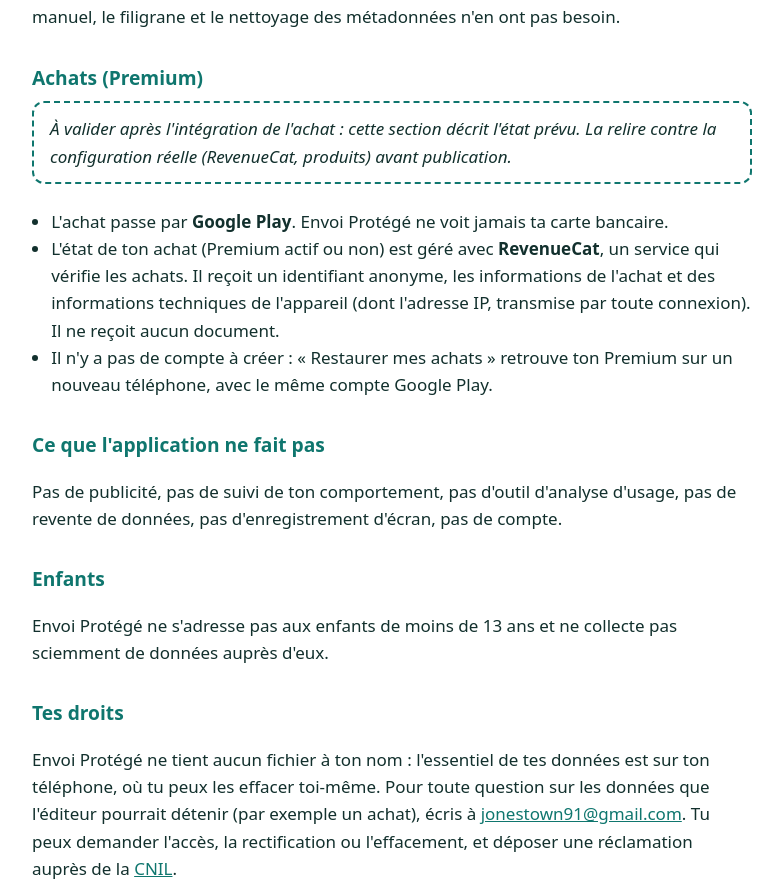
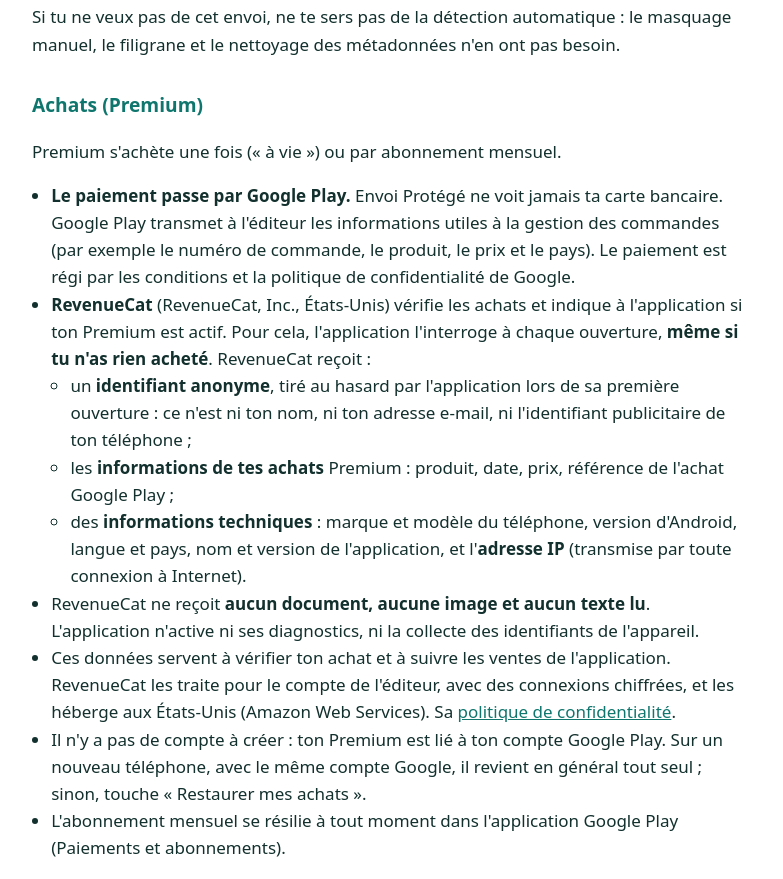
Before and after one commit to petitrouage/petitrouage.github.io, a plain HTML site: page politique-de-confidentialite.html in a window 1280 px wide. Shown: the part 1921-2800 px from the top of the page, without its empty margins (248-1031 px from the left). Drawn offline with Linux system fonts and the light colour scheme.

Commit message:
Politique : section Achats relue apres F9 (20/11/2026)

```diff
--- a/politique-de-confidentialite.html
+++ b/politique-de-confidentialite.html
@@ -15,7 +15,6 @@
   h2 { font-size: 1.2rem; margin: 2rem 0 .5rem; color: var(--accent); }
   .date { color: var(--discret); margin: 0 0 1.5rem; }
   .resume { background: var(--encadre); border-radius: 12px; padding: 14px 16px; }
-  .a-completer { border: 2px dashed var(--accent); border-radius: 12px; padding: 12px 16px; margin: 0 0 1.5rem; }
   a { color: var(--accent); }
   ul { padding-left: 1.2rem; }
   table { width: 100%; border-collapse: collapse; font-size: .95rem; }
@@ -26,14 +25,15 @@
 <body>
 <main>
 <h1>Politique de confidentialité d'Envoi Protégé</h1>
-<p class="date">Dernière mise à jour : 2 novembre 2026</p>
+<p class="date">Dernière mise à jour : 20 novembre 2026</p>
 
 <p>Envoi Protégé est une application pour téléphone Android qui sert à protéger un document avant de l'envoyer :
 masquer des informations, ajouter un filigrane, supprimer les données cachées dans la photo ou le PDF.</p>
 
 <p class="resume"><strong>En une phrase : tes documents restent sur ton téléphone.</strong> L'application n'a pas de compte,
-pas de publicité et n'envoie ni tes images, ni tes PDF, ni le texte qu'elle y lit. Un point technique est à connaître :
-la détection automatique envoie à Google des données de diagnostic (voir « Détection automatique »).</p>
+pas de publicité et n'envoie ni tes images, ni tes PDF, ni le texte qu'elle y lit. Deux points techniques sont à
+connaître : la détection automatique envoie à Google des données de diagnostic (voir « Détection automatique »), et
+l'application demande à RevenueCat si ton Premium est actif (voir « Achats »).</p>
 
 <h2>Qui est responsable</h2>
 <p>Ludovic STEPHANT, entrepreneur individuel (EI), nom commercial « Petit Rouage »,<br>31 rue des Petits Champs, 91600 Savigny-sur-Orge<br>Contact : <a href="mailto:jonestown91@gmail.com">jonestown91@gmail.com</a></p>
@@ -83,15 +83,30 @@ désactiver cet envoi.</p>
 nettoyage des métadonnées n'en ont pas besoin.</p>
 
 <h2>Achats (Premium)</h2>
-<p class="a-completer"><em>À valider après l'intégration de l'achat : cette section décrit l'état prévu. La relire contre la
-configuration réelle (RevenueCat, produits) avant publication.</em></p>
+<p>Premium s'achète une fois (« à vie ») ou par abonnement mensuel.</p>
 <ul>
-  <li>L'achat passe par <strong>Google Play</strong>. Envoi Protégé ne voit jamais ta carte bancaire.</li>
-  <li>L'état de ton achat (Premium actif ou non) est géré avec <strong>RevenueCat</strong>, un service qui vérifie les achats.
-  Il reçoit un identifiant anonyme, les informations de l'achat et des informations techniques de l'appareil (dont
-  l'adresse IP, transmise par toute connexion). Il ne reçoit aucun document.</li>
-  <li>Il n'y a pas de compte à créer : « Restaurer mes achats » retrouve ton Premium sur un nouveau téléphone, avec le même
-  compte Google Play.</li>
+  <li><strong>Le paiement passe par Google Play.</strong> Envoi Protégé ne voit jamais ta carte bancaire. Google Play
+  transmet à l'éditeur les informations utiles à la gestion des commandes (par exemple le numéro de commande, le produit,
+  le prix et le pays). Le paiement est régi par les conditions et la politique de confidentialité de Google.</li>
+  <li><strong>RevenueCat</strong> (RevenueCat, Inc., États-Unis) vérifie les achats et indique à l'application si ton
+  Premium est actif. Pour cela, l'application l'interroge à chaque ouverture, <strong>même si tu n'as rien acheté</strong>.
+  RevenueCat reçoit :
+    <ul>
+      <li>un <strong>identifiant anonyme</strong>, tiré au hasard par l'application lors de sa première ouverture : ce n'est
+      ni ton nom, ni ton adresse e-mail, ni l'identifiant publicitaire de ton téléphone ;</li>
+      <li>les <strong>informations de tes achats</strong> Premium : produit, date, prix, référence de l'achat Google Play ;</li>
+      <li>des <strong>informations techniques</strong> : marque et modèle du téléphone, version d'Android, langue et pays, nom
+      et version de l'application, et l'<strong>adresse IP</strong> (transmise par toute connexion à Internet).</li>
+    </ul>
+  </li>
+  <li>RevenueCat ne reçoit <strong>aucun document, aucune image et aucun texte lu</strong>. L'application n'active ni ses
+  diagnostics, ni la collecte des identifiants de l'appareil.</li>
+  <li>Ces données servent à vérifier ton achat et à suivre les ventes de l'application. RevenueCat les traite pour le
+  compte de l'éditeur, avec des connexions chiffrées, et les héberge aux États-Unis (Amazon Web Services). Sa
+  <a href="https://www.revenuecat.com/privacy">politique de confidentialité</a>.</li>
+  <li>Il n'y a pas de compte à créer : ton Premium est lié à ton compte Google Play. Sur un nouveau téléphone, avec le même
+  compte Google, il revient en général tout seul ; sinon, touche « Restaurer mes achats ».</li>
+  <li>L'abonnement mensuel se résilie à tout moment dans l'application Google Play (Paiements et abonnements).</li>
 </ul>
 
 <h2>Ce que l'application ne fait pas</h2>
@@ -106,6 +121,9 @@ d'enregistrement d'écran, pas de compte.</p>
 effacer toi-même. Pour toute question sur les données que l'éditeur pourrait détenir (par exemple un achat), écris
 à <a href="mailto:jonestown91@gmail.com">jonestown91@gmail.com</a>. Tu peux demander l'accès, la rectification ou l'effacement, et déposer une réclamation
 auprès de la <a href="https://www.cnil.fr">CNIL</a>.</p>
+<p>Pour les données d'achat, indique ton numéro de commande Google Play (il commence par « GPA. » et figure dans l'e-mail
+de reçu de Google) : il permet de retrouver et d'effacer tes données chez RevenueCat. Ton achat lui-même reste attaché
+à ton compte Google Play.</p>
 
 <h2>Modifications</h2>
 <p>Si cette politique change, la date en haut de la page est mise à jour et, pour un changement important, l'application
```
